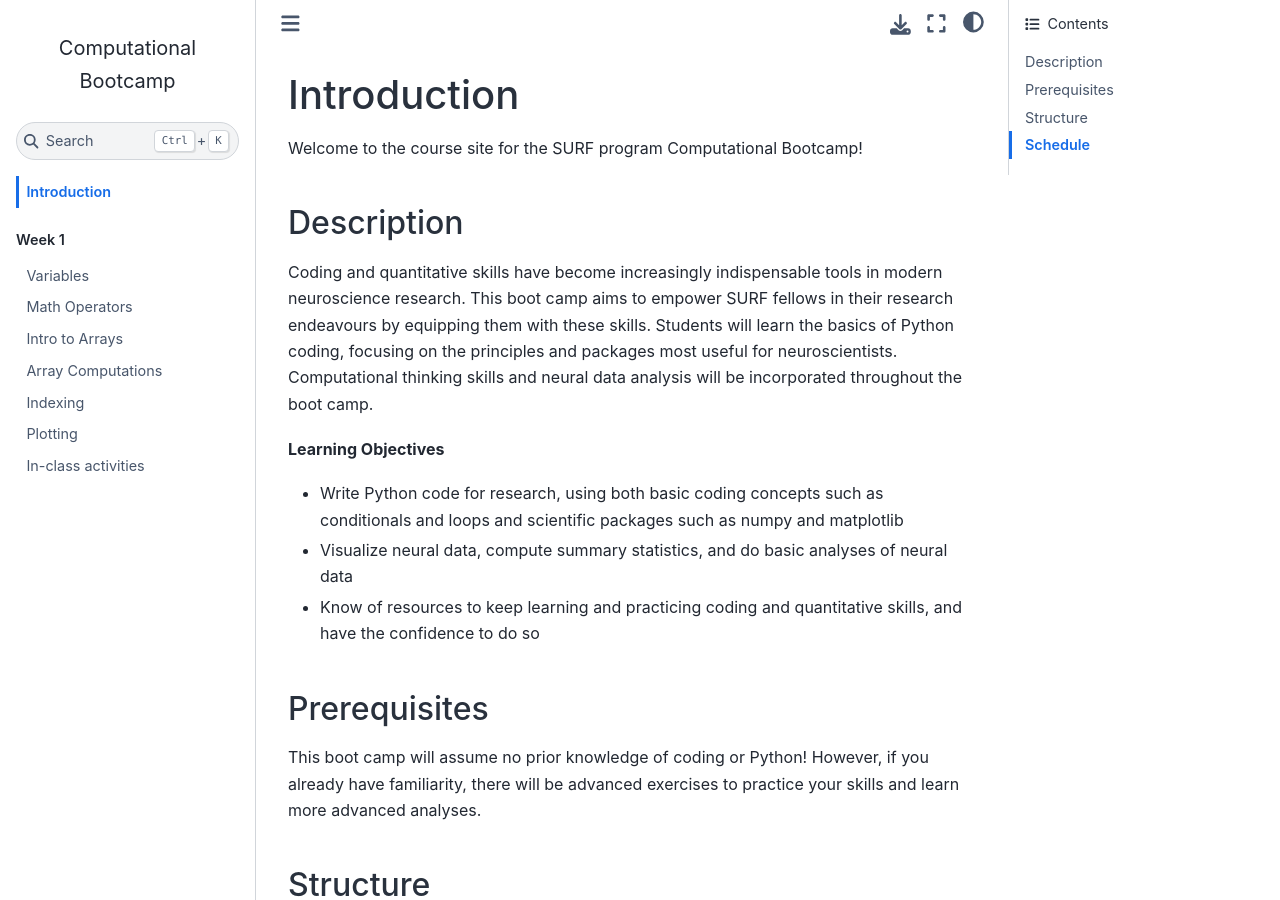
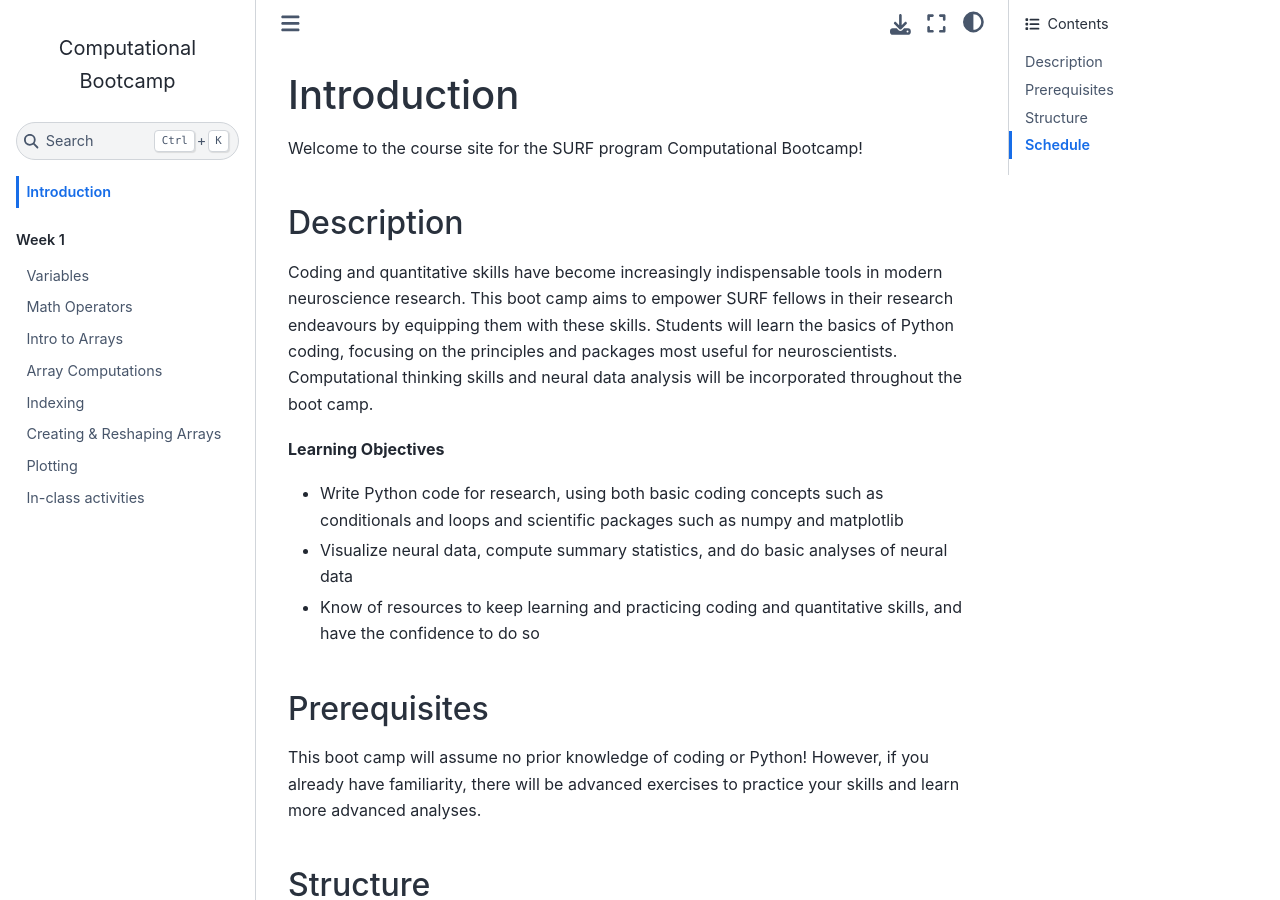
Before and after one commit to ebatty/ComputationalBootcamp, a Jupyter Book: the page built from intro.md, in a window 1280 px wide and 900 px high. Built offline with Jupyter Book 1.0.4 settings and Sphinx 7.4.7 and the Sphinx Book theme 1.1.4, drawn with Linux system fonts in a browser that asks for light colours; some of the changed lines change nothing that is shown.

Commit message:
Update _toc.yml

```diff
--- a/_toc.yml
+++ b/_toc.yml
@@ -8,6 +8,6 @@ parts:
     - file: content/IntrotoArrays.ipynb
     - file: content/ArrayComputations.ipynb
     - file: content/Indexing.ipynb
-#     - file: content/CreatingReshaping.ipynb
+    - file: content/CreatingReshaping.ipynb
     - file: content/Plotting.ipynb
     - file: content/Day1_InClass.ipynb
```
